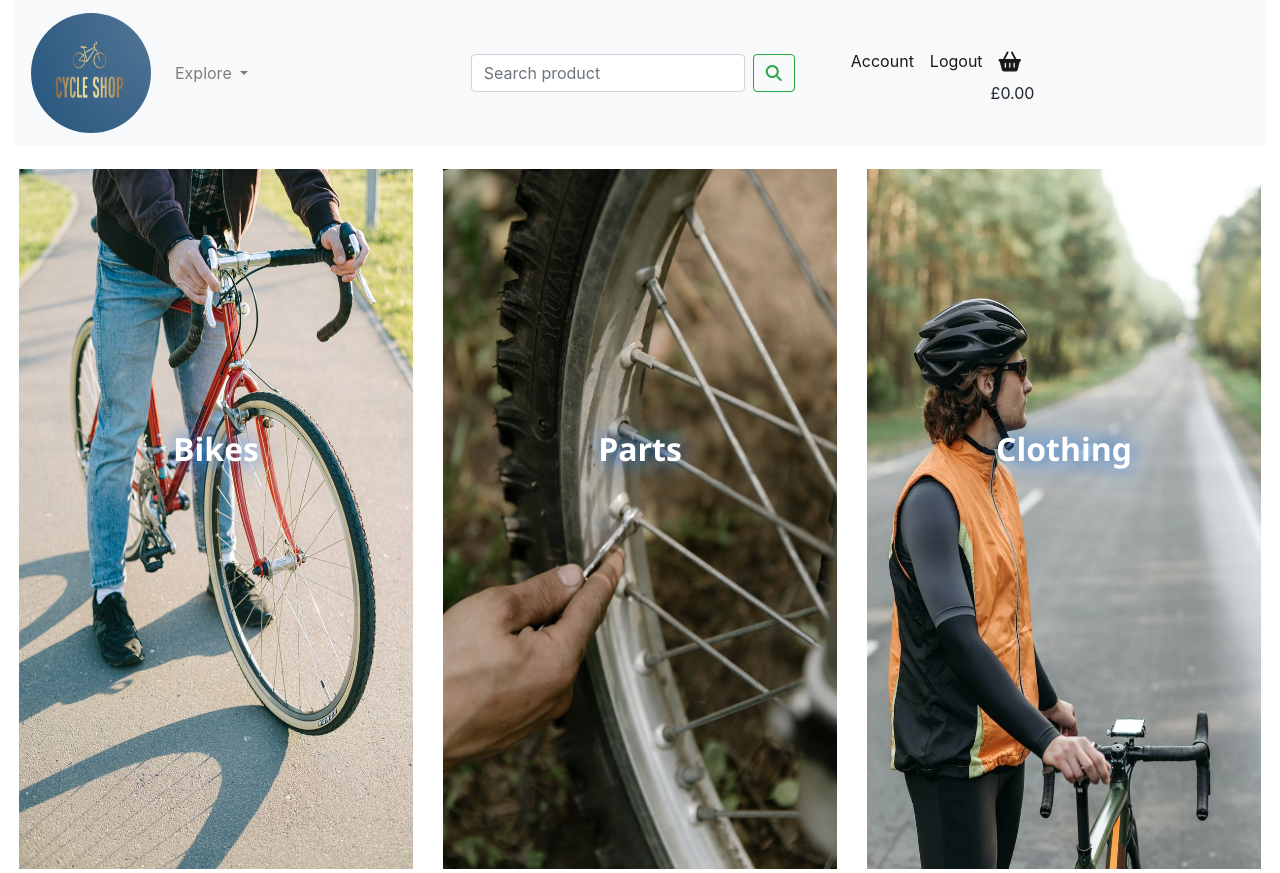
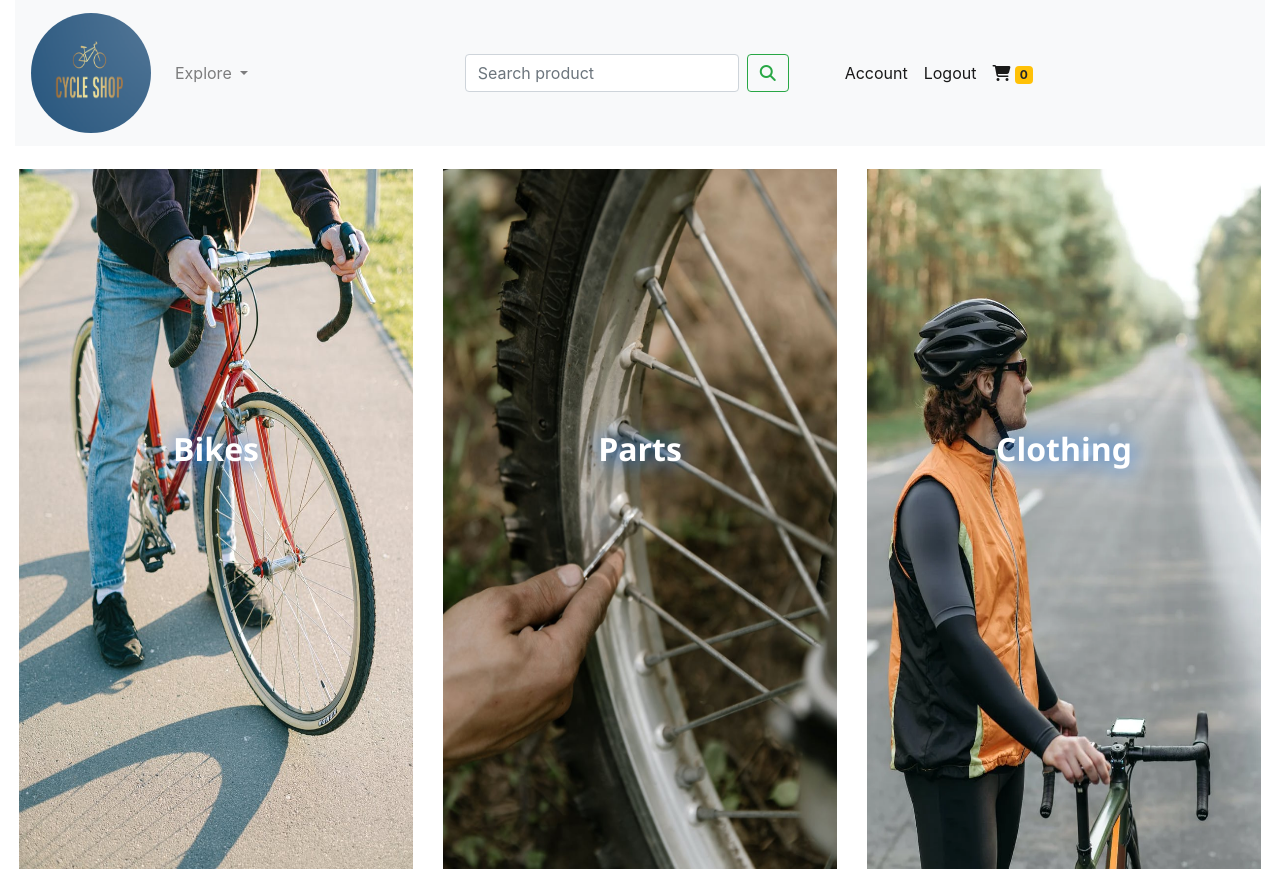
Before and after one commit to jamitag/project-5-eCommerce-Website, a Django app: page / in a window 1280 px wide. Run offline with Django 3.2, Linux system fonts and the light colour scheme; the visitor is signed in with stand-in values (Sample User, id 1); data that the repository does not hold is empty; some libraries are stand-ins or nearby versions.

Commit message:
Functionality to show number of cart items in navbar

```diff
--- /dev/null
+++ b/order/templatetags/cart_tag.py
@@ -0,0 +1,14 @@
+from atexit import register
+from django import template
+from order.models import Order
+
+register = template.Library()
+
+@register.filter
+
+def cart_total(user):
+    order = Order.objects.filter(user=user, ordered=False)
+    if order.exists():
+        return order[0].orderItems.count()
+    else:
+        return 0
--- a/templates/partials/navbar.html
+++ b/templates/partials/navbar.html
@@ -1,3 +1,5 @@
+{% load cart_tag %}
+
 <nav class="navbar navbar-expand-lg navbar-light bg-light">
     <a class="navbar-brand" href="{% url 'home' %}">
       <img class="logo" alt="logo" src="/media/logo.png"
@@ -38,14 +40,9 @@
           <a class="nav-link" href="{% url 'logout'%}">Logout</a>
         </li>
         <li class="nav-item active">
-          <a class="nav-link" href="{% url 'cart' %}"><i class="fas fa-shopping-basket fa-lg"></i></a>
-          <p class="my-0">
-            {% if grand_total %}
-                ${{ grand_total|floatformat:2 }}
-            {% else %}
-                £0.00
-            {% endif %}
-        </p>
+          <a class="nav-link" href="{% url 'cart' %}"><i class="fas fa-shopping-cart"></i>
+            <span class="badge badge-warning">{{request.user|cart_total}}</span>
+          </a>
         </li>
         {% else %}
         <li class="nav-item active">
```
Also changed, not shown: order/templatetags/__init__.py (added).
